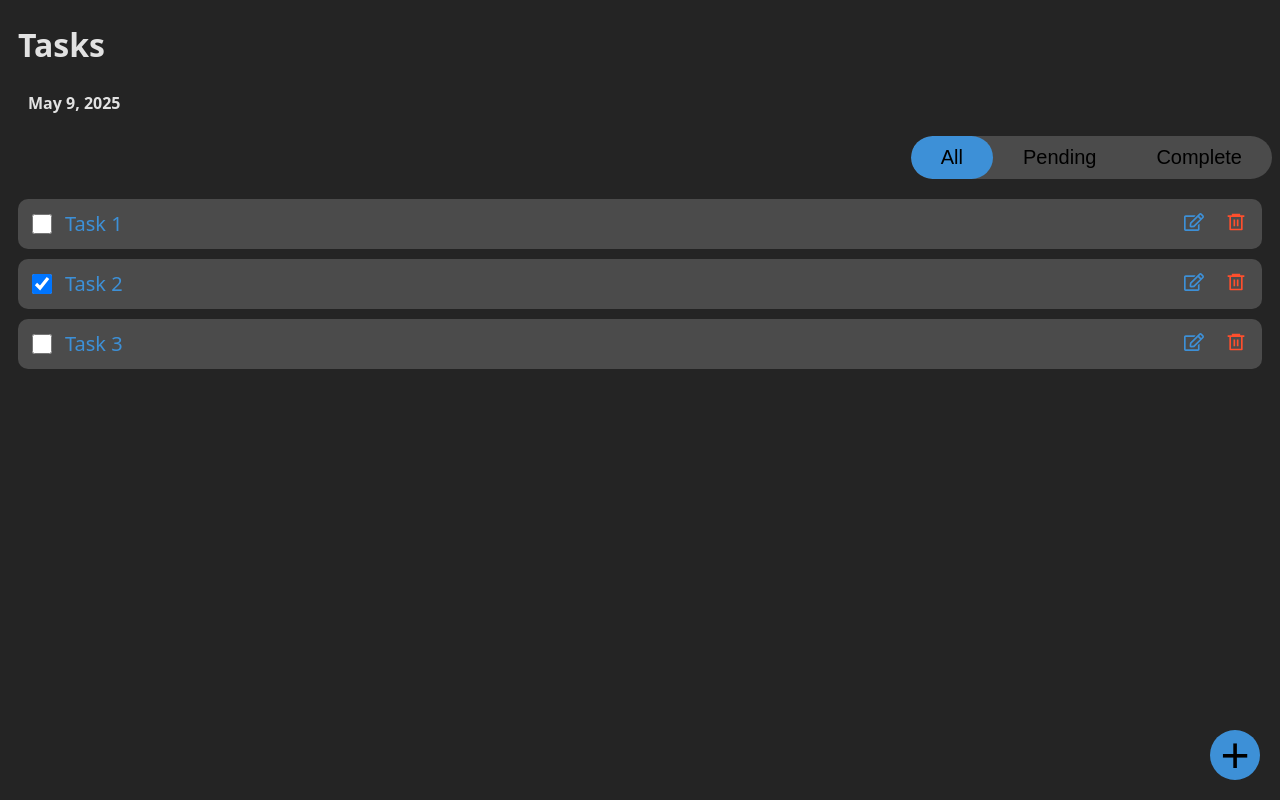
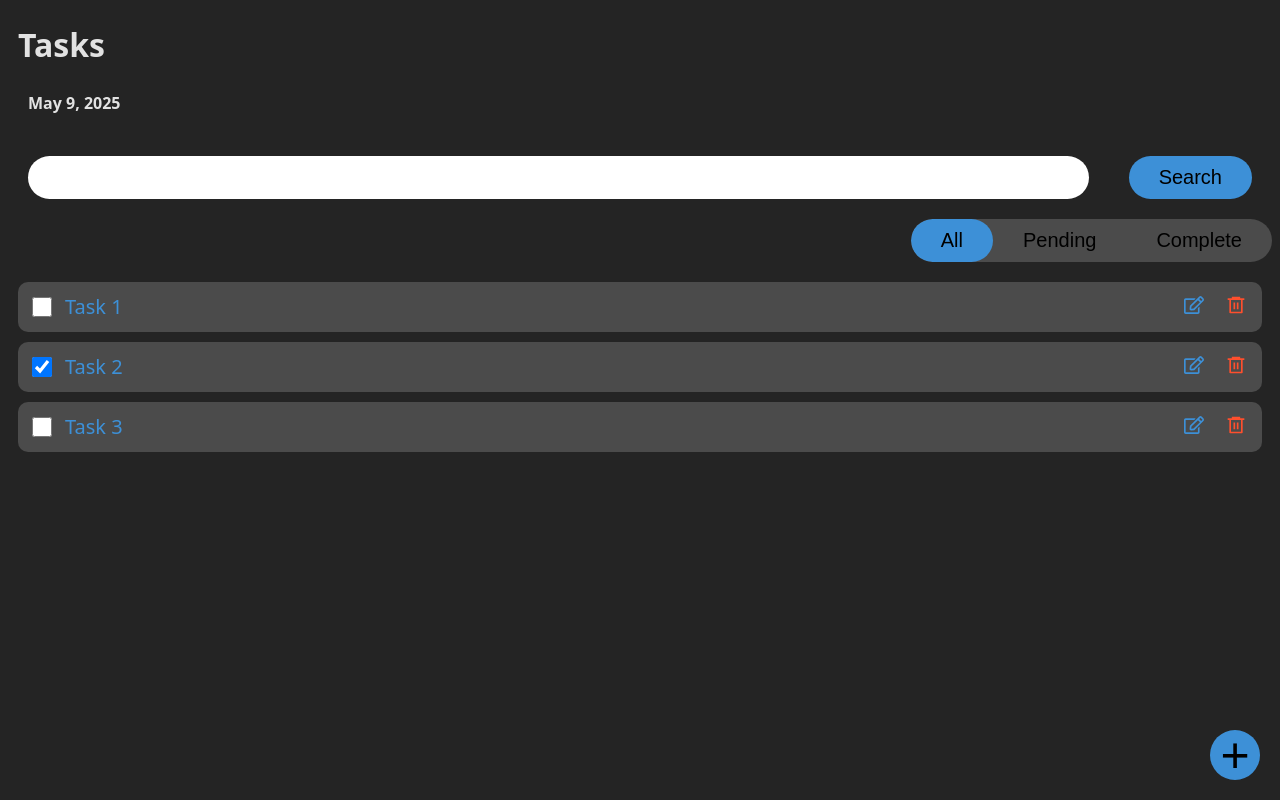
Before and after one commit to AhmedElbassuony/React-DSC-First-Task-TodoApp, a React (Vite) app: page / in a window 1280 px wide. Built offline with nearby package versions, Linux system fonts and the light colour scheme.

Commit message:
add Search Bar

```diff
--- a/src/App.jsx
+++ b/src/App.jsx
@@ -101,6 +101,10 @@ function App() {
     <TaskProvider.Provider value={{ tasks: tasks, dispatch: dispatch }}>
       <h1>Tasks</h1>
       <h4><DateRepresenter /></h4>
+      <div className="search">
+        <input type="search" />
+        <button>Search</button>
+      </div>
       <div style={{ textAlign: "right" }}><FilterBar /></div>
       <TaskList />
       <button className="open" onClick={open}>+</button>
--- a/src/components/TaskList.jsx
+++ b/src/components/TaskList.jsx
@@ -62,10 +62,10 @@ const TaskList = () => {
       }
       <Dialog open={isOpen} as="div" className="relative z-10 focus:outline-none" onClose={close} __demoMode>
         <form onSubmit={submitHandler}>
-          <h1>Create New Task</h1>
+          <h1>Edit {task.task}</h1>
           <div>
             <input type="text" name="task" value={task.task} onChange={changeHandler} />
-            <button>Add Task</button>
+            <button>Edit Task</button>
           </div>
           {error ? (<p className="error">{error}</p>) : null}
         </form>
--- a/src/index.css
+++ b/src/index.css
@@ -79,10 +79,12 @@ h4 {
   padding: 10px 30px;
 }
 
-.filter-bar button.active,
+.filter-bar button.active {
+  background-color: #3D90D7;
+}
+
 .filter-bar button:hover {
-  background-color: #3D90D7;
-
+  background-color: #3176b1;
 }
 
 .open {
@@ -112,32 +114,63 @@ form {
   padding: 20px;
   width: 400px;
   border-radius: 20px;
-  h1{
+
+  h1 {
     margin: 0;
     margin-bottom: 30px;
   }
-  input{
+
+  input {
     padding: 10px;
     border-radius: 10px;
     outline: none;
     border: none;
     font-size: 20px;
   }
-  div{
+
+  div {
     display: flex;
     justify-content: space-between;
   }
-  button{
+
+  button {
     background-color: #4b4b4b;
     padding: 10px;
     border-radius: 5px;
   }
-  button:hover{
+
+  button:hover {
     background-color: #4b4b4ba1;
   }
-  p{
+
+  p {
     background-color: transparent;
     margin-top: 10px;
     color: #FE4F2D;
   }
 }
+
+.search {
+  display: flex;
+  align-items: center;
+  padding: 20px;
+}
+
+.search input {
+  flex: 1;
+  padding: 10px;
+  border-radius: 30px;
+  border: none;
+  font-size: 20px;
+  margin-right: 30px;
+}
+
+.search button {
+  background-color: #3D90D7;
+  padding: 10px 30px;
+  border-radius: 30px;
+}
+
+.search button:hover {
+  background-color: #3176b1;
+}
```
